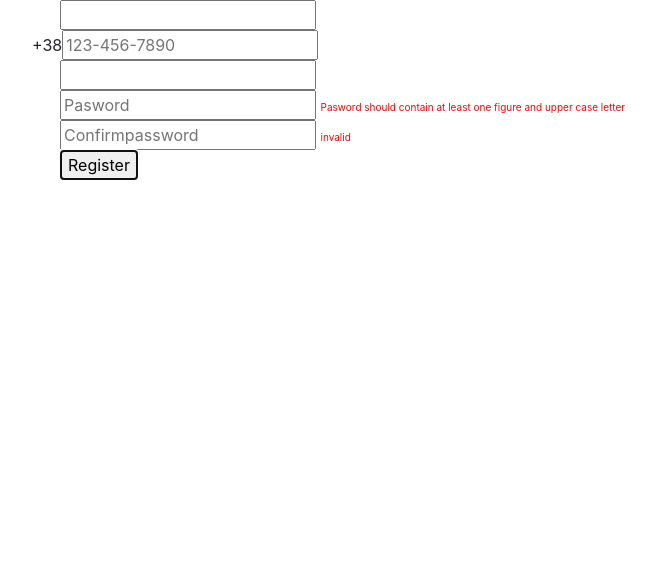
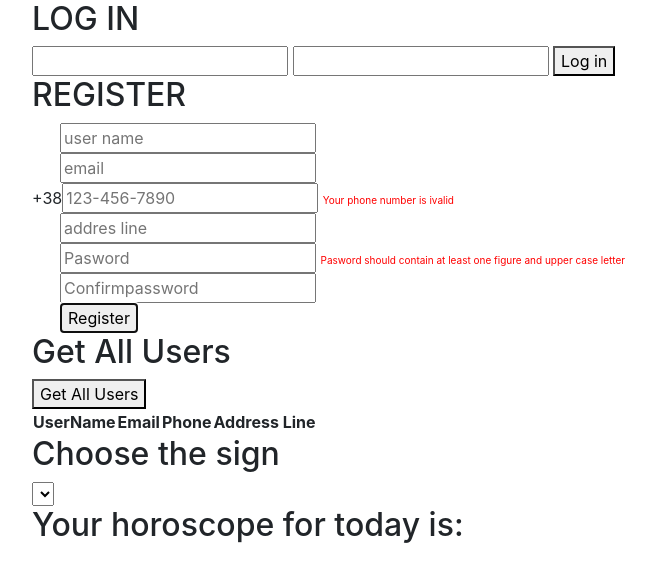
Before and after one commit to solomon4ik/autorization, a plain HTML site: page index.html in a window 1280 px wide. Both pictures are taken after a click on the button "Register". Shown: the whole page, without its empty margins (53-709 px from the left). Drawn offline with nearby package versions, Linux system fonts and the light colour scheme; no server answers.

Commit message:
add horoscope

```diff
--- a/index.html
+++ b/index.html
@@ -11,22 +11,32 @@
 </head>
 <body>
 <div class="container">
-    <!--<div class="logIn centered">-->
-        <!--<input id="email">-->
-        <!--<input id="password2">-->
-        <!--<button id="button">sendData</button>-->
-    <!--</div>-->
+    <h2>LOG IN</h2>
+    <div class="logIn centered">
+        <input id="email">
+        <input id="password2">
+        <button id="button">Log in</button>
+    </div>
+
+    <h2>REGISTER</h2>
     <div class="register">
+
         <div>
-            <input class="space" id="username" >
+            <input class="space" placeholder="user name" id="username" >
             <span class="span-red" id="username-span"></span>
         </div>
+
+        <div>
+            <input class="space" placeholder="email" id="email" >
+            <span class="span-red" id="email-span"></span>
+        </div>
+
         <div>
             <span>+38</span><input placeholder="123-456-7890" id="phone">
             <span class="span-red" id="phone-span"></span>
         </div>
         <div>
-            <input class="space" id="addressLine1">
+            <input class="space" placeholder="addres line" id="addressLine1">
             <span class="span-red" id="addressLine1-span"></span>
         </div>
         <div>
@@ -39,6 +49,30 @@
         </div>
         <button class="space" id="register">Register</button>
     </div>
+
+
+
+</div>
+
+<div class="container">
+    <h2>Get All Users</h2>
+    <button id="allUsers">Get All Users</button>
+    <table>
+        <tr>
+            <th>UserName</th>
+            <th>Email</th>
+            <th>Phone</th>
+            <th>Address Line</th>
+        </tr>
+        <tbody id="usersTable"></tbody>
+    </table>
+</div>
+
+<div class="container">
+    <h2>Choose the sign</h2>
+    <select name="" id="signSelector"></select>
+    <h2>Your horoscope for today is:</h2>
+    <div id="currentHoroscope" onchange=""></div>
 </div>
 
 <!--<script src="https://code.jquery.com/jquery-3.3.1.slim.min.js" integrity="sha384-q8i/X+965DzO0rT7abK41JStQIAqVgRVzpbzo5smXKp4YfRvH+8abtTE1Pi6jizo" crossorigin="anonymous"></script>-->
--- a/scripts/main.js
+++ b/scripts/main.js
@@ -15,19 +15,20 @@ $( document ).ready(function() {
    // RUSER REGISTER
     $("#register").click(function () {
         var globalObject={};
-        // let username = $("#username").val();
-        // let phone = $("#phone").val();
-        // let addressLine1 = $("#addressLine1").val();
-        // let password = $("#password1").val();
+        let username = $("#username").val();
+        let email = $("#email").val();
+        let phone = $("#phone").val();
+        let addressLine1 = $("#addressLine1").val();
+        let password = $("#password1").val();
+        let conPassword = $("#confirmpassword").val();
+        // let username = "khrystyna rymar";
+        // let phone = "123-456-7890";
+        // let email = "reyerry@hmai.yu";
+        // let addressLine1 = "Bandery 33";
+        // let password ="Kh2ertyu";
 
-        let username = "khrystyna rymar";
-        let phone = "123-456-7890";
-        let email = "reyerry@hmai.yu";
-        let addressLine1 = "Bandery 33";
-        let password ="Kh2ertyu";
 
-        let conPassword = $("#confirmpassword").val();
-        validate(username,phone,addressLine1, password,conPassword,email);
+        validate(username, email, phone,addressLine1, password,conPassword);
         //var currentUser = JSON.stringify(globalObject.user);
         //\r currentPasword = JSON.stringify(globalObject.password);
         // url: 'superman',
@@ -45,22 +46,23 @@ $( document ).ready(function() {
         $.ajax({
             method: "POST",
             url: "https://mainacademydemo1.azurewebsites.net/api/User/Register?" + jQuery.param({password:globalObject.password}),
-            contentType: 'application/x-www-form-urlencoded; charset=UTF-8',
-            data:globalObject.user,
+            contentType: 'application/json; charset=UTF-8',
+            data:JSON.stringify(globalObject.user),
         })
             .done(function (msg) {
                 console.log(msg);
             });
-        function validate(username,phone,addressLine1, password, conPassword){
+        function validate(username, email, phone,addressLine1, password, conPassword){
             if(valPassword(password) &&  valNumber(phone) && confValidate (password, conPassword)){
                 globalObject.user = {} ;
                 globalObject.user.username = username;
-                globalObject.user.email = "addressLine@1";
+                globalObject.user.email = email;
                 globalObject.user.phone = phone;
                 globalObject.user.addressLine1 = addressLine1;
                 globalObject.user.addressLine2 = addressLine1;
 
                 globalObject.password = password;
+                globalObject.conPassword = conPassword;
             } else{
                 return false;
             }
@@ -97,4 +99,33 @@ $( document ).ready(function() {
             return true;
         }
     });
+
+    //Get All Users
+
+    $("#allUsers").click(function(){
+        $.ajax({
+            method: "GET",
+            url: "https://mainacademydemo1.azurewebsites.net/api/User",
+
+        })
+        .done(function( users ) {
+            if(users === [] || users === null || users.length ===0){
+                return;
+            } else
+            var tableBody = $("#usersTable");
+            tableBody.empty();
+            for(var i=0; i<users.length; i++){
+                tableBody.append("<tr><td>" + users[i].username + "</td><td>"+
+                    users[i].email+"</td><td>"+
+                    users[i].phone+"</td><td><button class='adressBtn' id='"+users[i].addressLine1+"'>Show Adress</button></td></tr>");
+            }
+            var allButtons = $(".adressBtn");
+            for(var j=0; j<allButtons.length; j++){
+                allButtons[j].addEventListener("click", getBtn);
+            }
+            function getBtn(){
+                alert (this.id);
+            }
+        });
+    });
 });
```
